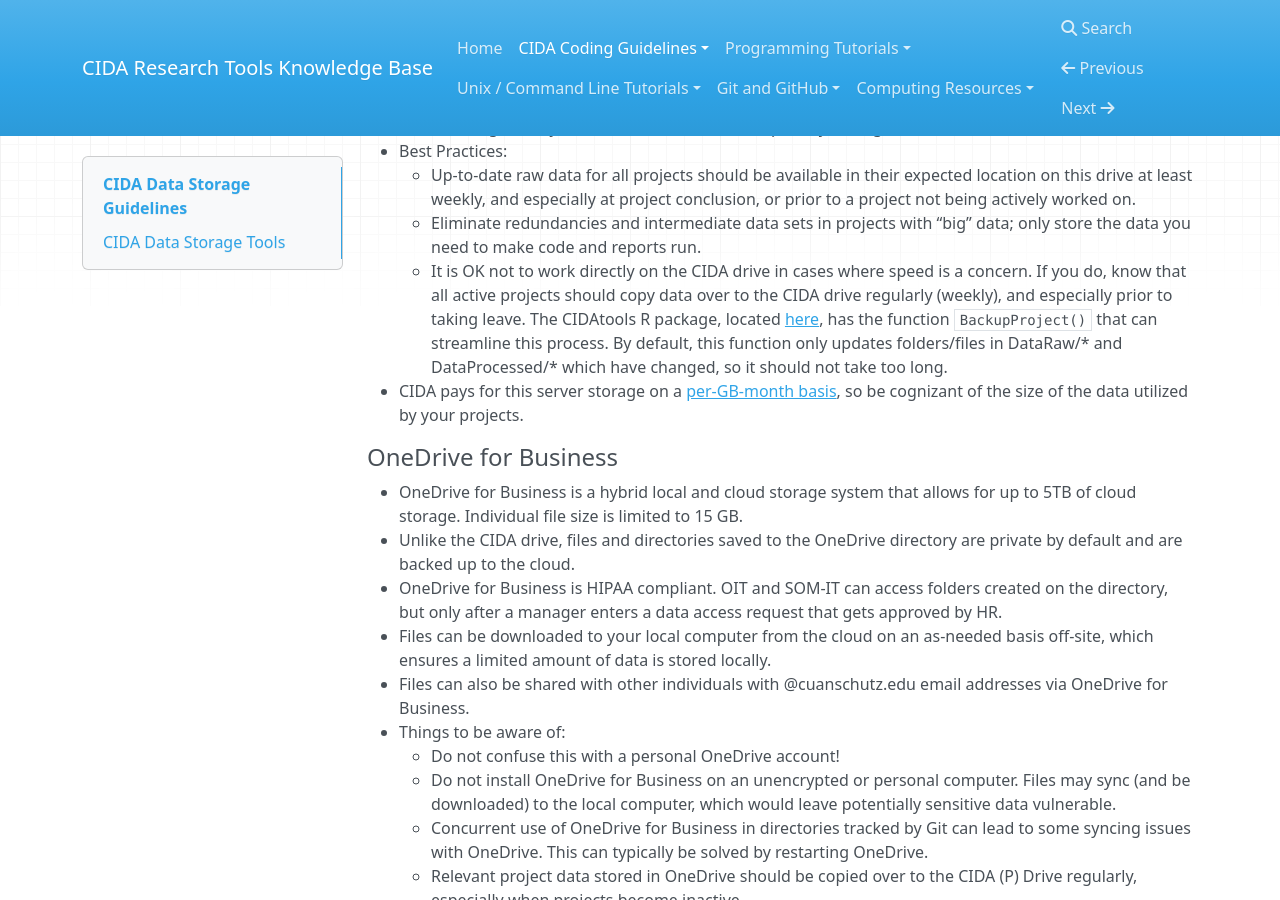
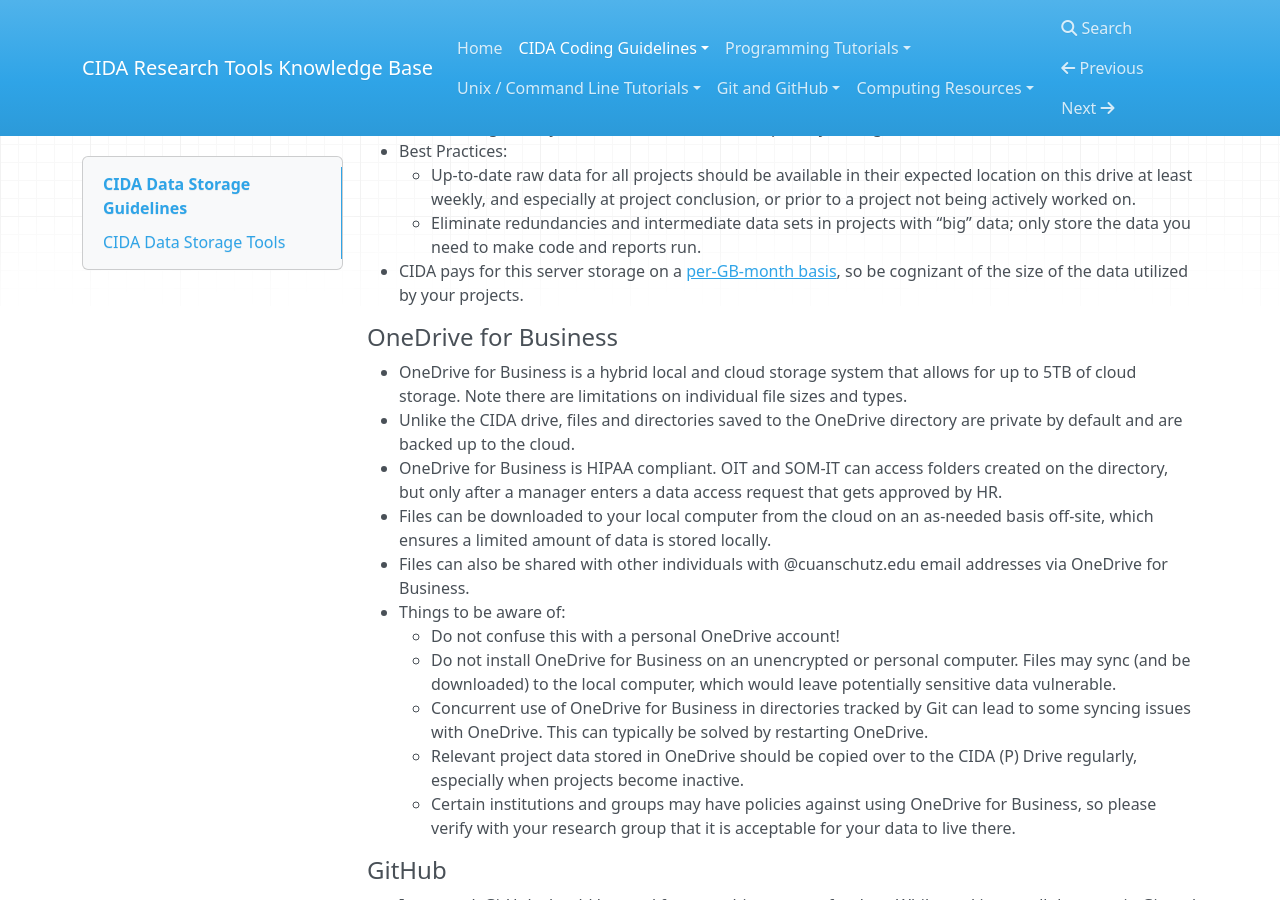
Before and after one commit to CIDA-CSPH/cida-rt-kb, an MkDocs documentation site: the page built from docs/data_storage.md, in a window 1280 px wide and 900 px high, scrolled down 1824 px. Built offline with MkDocs 1.6.1, drawn with Linux system fonts in a browser that asks for light colours; nearby versions of some CDN libraries.

Commit message:
removed info on CIDATools backup and OneDrive file size limit

```diff
--- a/docs/data_storage.md
+++ b/docs/data_storage.md
@@ -62,12 +62,11 @@ Who does this apply to: All members of CIDA (Professor, RA, RI, Senior RI, PRA,
 * Best Practices:
     * Up-to-date raw data for all projects should be available in their expected location on this drive at least weekly, and especially at project conclusion, or prior to a project not being actively worked on.
     * Eliminate redundancies and intermediate data sets in projects with “big” data; only store the data you need to make code and reports run.
-    * It is OK not to work directly on the CIDA drive in cases where speed is a concern. If you do, know that all active projects should copy data over to the CIDA drive regularly (weekly), and especially prior to taking leave. The CIDAtools R package, located [here](https://github.com/CIDA-CSPH/CIDAtools), has the function `BackupProject()` that can streamline this process. By default, this function only updates folders/files in DataRaw/* and DataProcessed/* which have changed, so it should not take too long.
 * CIDA pays for this server storage on a [per-GB-month basis](https://www.cuanschutz.edu/offices/office-of-information-technology/tools-services/storage-servers-and-backups), so be cognizant of the size of the data utilized by your projects.
 
 #### OneDrive for Business
 
-* OneDrive for Business is a hybrid local and cloud storage system that allows for up to 5TB of cloud storage. Individual file size is limited to 15 GB.
+* OneDrive for Business is a hybrid local and cloud storage system that allows for up to 5TB of cloud storage. Note there are limitations on individual file sizes and types.
 * Unlike the CIDA drive, files and directories saved to the OneDrive directory are private by default and are backed up to the cloud.
 * OneDrive for Business is HIPAA compliant. OIT and SOM-IT can access folders created on the directory, but only after a manager enters a data access request that gets approved by HR.
 * Files can be downloaded to your local computer from the cloud on an as-needed basis off-site, which ensures a limited amount of data is stored locally.
```
